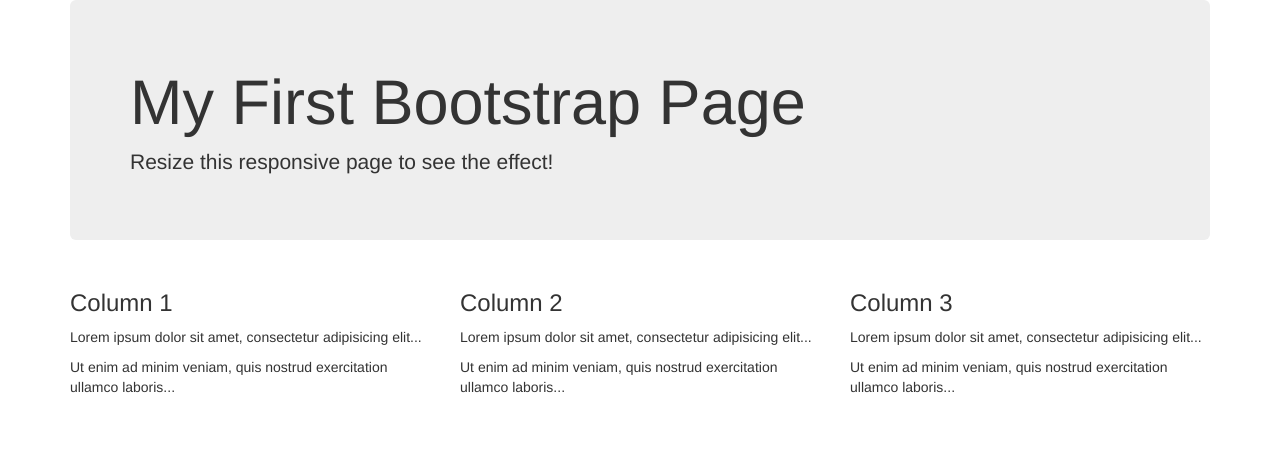
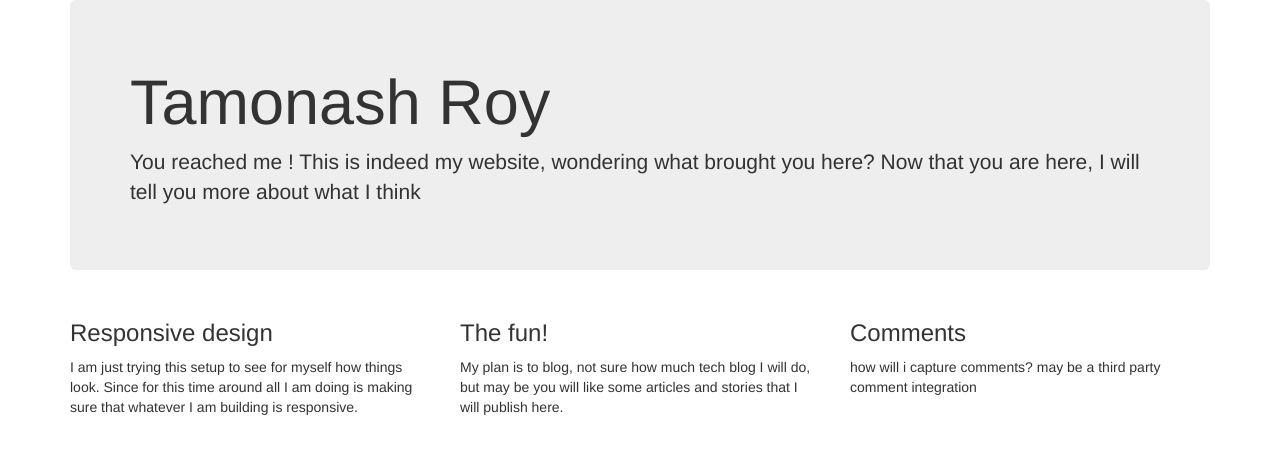
Before and after one commit to tamonashroy/htmlbog, a plain HTML site: page index.html in a window 1280 px wide. Drawn offline with nearby package versions, Linux system fonts and the light colour scheme.

Commit message:
Add some text

```diff
--- a/index.html
+++ b/index.html
@@ -1,7 +1,7 @@
 <!DOCTYPE html>
 <html lang="en">
 <head>
-  <title>Bootstrap Example</title>
+  <title>Tamonash Roy</title>
   <meta charset="utf-8">
   <meta name="viewport" content="width=device-width, initial-scale=1">
   <link rel="stylesheet" href="https://maxcdn.bootstrapcdn.com/bootstrap/3.4.1/css/bootstrap.min.css">
@@ -12,24 +12,21 @@
 
 <div class="container">
   <div class="jumbotron">
-    <h1>My First Bootstrap Page</h1>
-    <p>Resize this responsive page to see the effect!</p>
+    <h1>Tamonash Roy</h1>
+    <p>You reached me ! This is indeed my website, wondering what brought you here? Now that you are here, I will tell you more about what I think </p>
   </div>
   <div class="row">
     <div class="col-sm-4">
-      <h3>Column 1</h3>
-      <p>Lorem ipsum dolor sit amet, consectetur adipisicing elit...</p>
-      <p>Ut enim ad minim veniam, quis nostrud exercitation ullamco laboris...</p>
+      <h3>Responsive design</h3>
+      <p>I am just trying this setup to see for myself how things look. Since for this time around all I am doing is making sure that whatever I am building is responsive.</p>
     </div>
     <div class="col-sm-4">
-      <h3>Column 2</h3>
-      <p>Lorem ipsum dolor sit amet, consectetur adipisicing elit...</p>
-      <p>Ut enim ad minim veniam, quis nostrud exercitation ullamco laboris...</p>
+      <h3>The fun!</h3>
+      <p>My plan is to blog, not sure how much tech blog I will do, but may be you will like some articles and stories that I will publish here.</p>
     </div>
     <div class="col-sm-4">
-      <h3>Column 3</h3>
-      <p>Lorem ipsum dolor sit amet, consectetur adipisicing elit...</p>
-      <p>Ut enim ad minim veniam, quis nostrud exercitation ullamco laboris...</p>
+      <h3>Comments</h3>
+      <p>how will i capture comments? may be a third party comment integration</p>
     </div>
   </div>
 </div>
```
